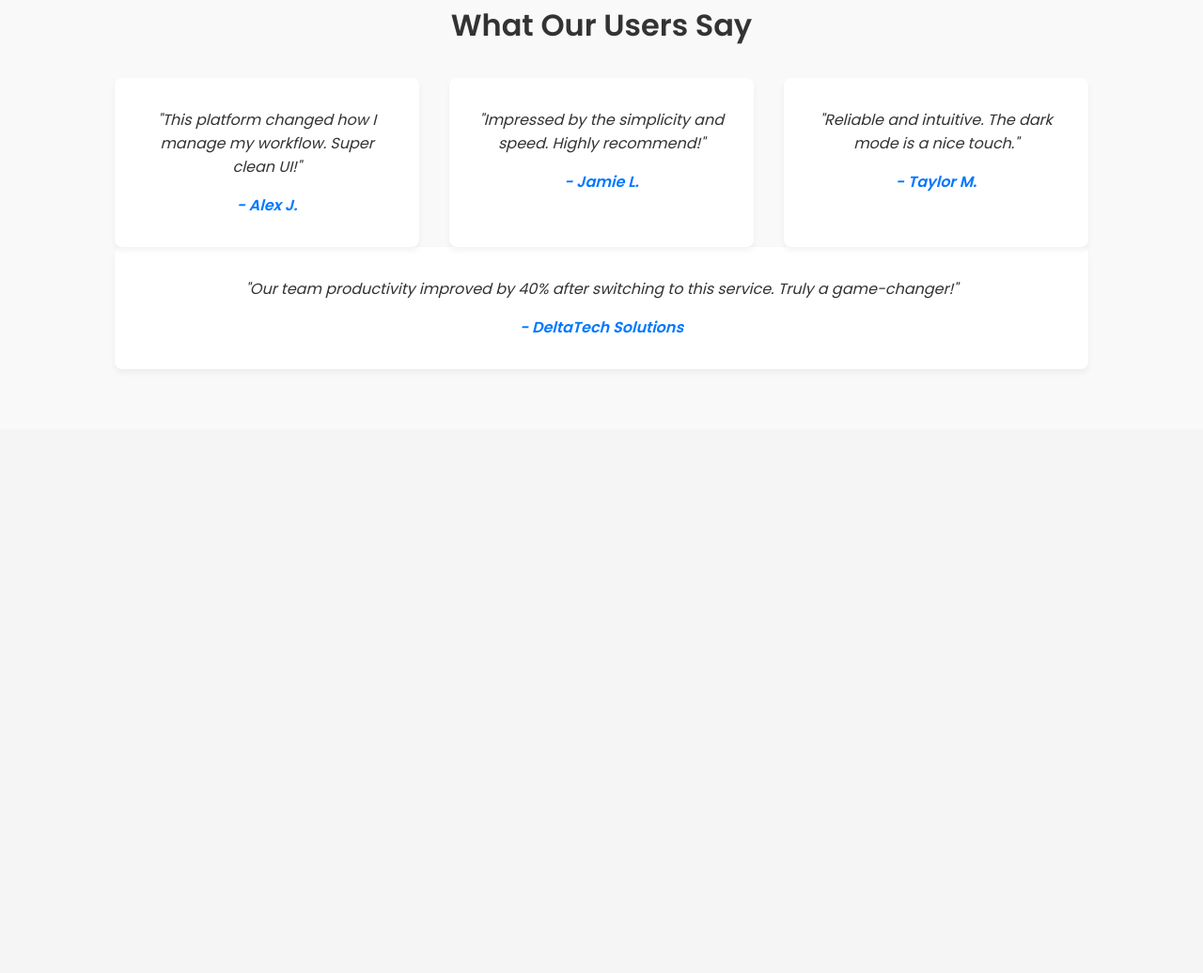
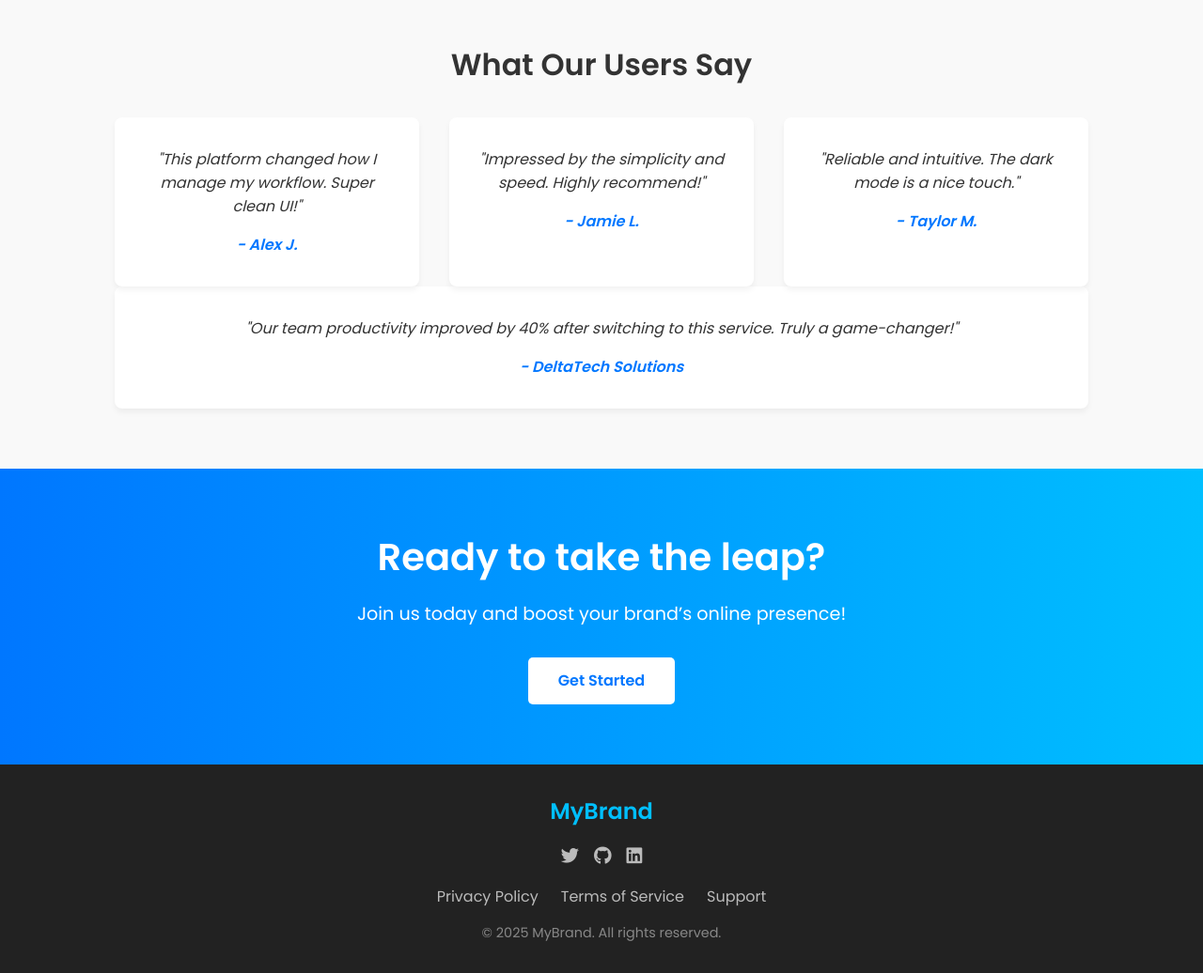
Before and after one commit to Dropout-22/content-page, a plain HTML site: page index.html in a window 1280 px wide. Shown: the part 989-2025 px from the top of the page at 94% size. Before the commit the page ends 1446 px from the top, so only its background shows below. Drawn offline with Linux system fonts and the light colour scheme.

Commit message:
Add CTA section and footer with social links and styles

```diff
--- a/index.html
+++ b/index.html
@@ -8,6 +8,7 @@
   <link rel="preconnect" href="https://fonts.googleapis.com">
   <link rel="preconnect" href="https://fonts.gstatic.com" crossorigin>
   <link href="https://fonts.googleapis.com/css2?family=Poppins:wght@400;600&display=swap" rel="stylesheet">
+  <link rel="stylesheet" href="https://cdnjs.cloudflare.com/ajax/libs/font-awesome/6.5.0/css/all.min.css" />
 </head>
 <body>
 
@@ -39,7 +40,7 @@
         <a href="#" class="btn">Get Started</a>
       </div>
       <div class="hero-img">
-        <img src="https://source.unsplash.com/600x400/?technology,web" alt="Hero Image">
+        <img src="https://images.unsplash.com/photo-1486312338219-ce68d2c6f44d?w=500&auto=format&fit=crop&q=60&ixlib=rb-4.0.3&ixid=M3wxMjA3fDB8MHxzZWFyY2h8MjB8fFRlY2hub2xvZ3l8ZW58MHx8MHx8fDA%3D" alt="Hero Image">
       </div>
     </div>
   </section>
@@ -88,6 +89,34 @@
     </div>
   </section>
 
+  <section class="cta">
+    <div class="container cta-container">
+      <h2>Ready to take the leap?</h2>
+      <p>Join us today and boost your brand’s online presence!</p>
+      <a href="#" class="btn-cta">Get Started</a>
+    </div>
+  </section>
+
+  <footer class="footer">
+    <div class="container footer-container">
+      <div class="footer-logo">MyBrand</div>
+
+      <ul class="footer-socials">
+        <li><a href="https://twitter.com/yourhandle" target="_blank"><i class="fab fa-twitter"></i></a></li>
+        <li><a href="https://github.com/yourusername" target="_blank"><i class="fab fa-github"></i></a></li>
+        <li><a href="https://linkedin.com/in/yourprofile" target="_blank"><i class="fab fa-linkedin"></i></a></li>
+      </ul>
+
+      <ul class="footer-links">
+        <li><a href="#">Privacy Policy</a></li>
+        <li><a href="#">Terms of Service</a></li>
+        <li><a href="#">Support</a></li>
+      </ul>
+
+      <p class="footer-copy">&copy; 2025 MyBrand. All rights reserved.</p>
+    </div>
+  </footer>
+
   <script src="script.js"></script>
 </body>
 </html>
--- a/script.js
+++ b/script.js
@@ -1,6 +1,8 @@
-const hamburger = document.getElementById('hamburger');
-const navLinks = document.getElementById('nav-links');
+document.addEventListener("DOMContentLoaded", () => {
+    const hamburger = document.getElementById("hamburger");
+    const navLinks = document.getElementById("nav-links");
 
-hamburger.addEventListener('click', () => {
-  navLinks.classList.toggle('open');
-});
+    hamburger.addEventListener("click", () => {
+      navLinks.classList.toggle("open");
+    });
+  });
--- a/style.css
+++ b/style.css
@@ -86,7 +86,7 @@ body {
     }
 
     .nav-links.open {
-      display: flex;
+      display: contents;
     }
 
     .nav-links li {
@@ -225,3 +225,95 @@ body {
     font-weight: 600;
     color: #0077ff;
 }
+
+.cta {
+    background: linear-gradient(90deg, #0077ff, #00bfff);
+    color: #fff;
+    text-align: center;
+    padding: 4rem 2rem;
+}
+
+.cta h2 {
+    font-size: 2.5rem;
+    margin-bottom: 1rem;
+}
+
+.cta p {
+    font-size: 1.2rem;
+    margin-bottom: 2rem;
+}
+
+.btn-cta {
+    display: inline-block;
+    padding: 0.8rem 2rem;
+    background-color: #fff;
+    color: #0077ff;
+    font-weight: bold;
+    border-radius: 5px;
+    text-decoration: none;
+    transition: background-color 0.3s ease, color 0.3s ease;
+}
+
+.btn-cta:hover {
+    background-color: #005bb5;
+    color: #fff;
+}
+
+.footer {
+    background-color: #222;
+    color: #fff;
+    padding: 2rem 1rem;
+    text-align: center;
+}
+
+.footer-container {
+    display: flex;
+    flex-direction: column;
+    align-items: center;
+    gap: 1rem;
+}
+
+.footer-logo {
+    font-size: 1.5rem;
+    font-weight: bold;
+    color: #00bfff;
+}
+
+.footer-links {
+    list-style: none;
+    display: flex;
+    gap: 1.5rem;
+    padding: 0;
+}
+
+.footer-links a {
+    color: #bbb;
+    text-decoration: none;
+    transition: color 0.3s ease;
+}
+
+.footer-links a:hover {
+    color: #fff;
+}
+
+.footer-copy {
+    font-size: 0.9rem;
+    color: #888;
+}
+
+.footer-socials {
+    display: flex;
+    gap: 1rem;
+    list-style: none;
+    padding: 0;
+}
+
+.footer-socials a {
+    color: #bbb;
+    font-size: 1.2rem;
+    transition: color 0.3s ease;
+}
+
+.footer-socials a:hover {
+    color: #00bfff;
+}
```
